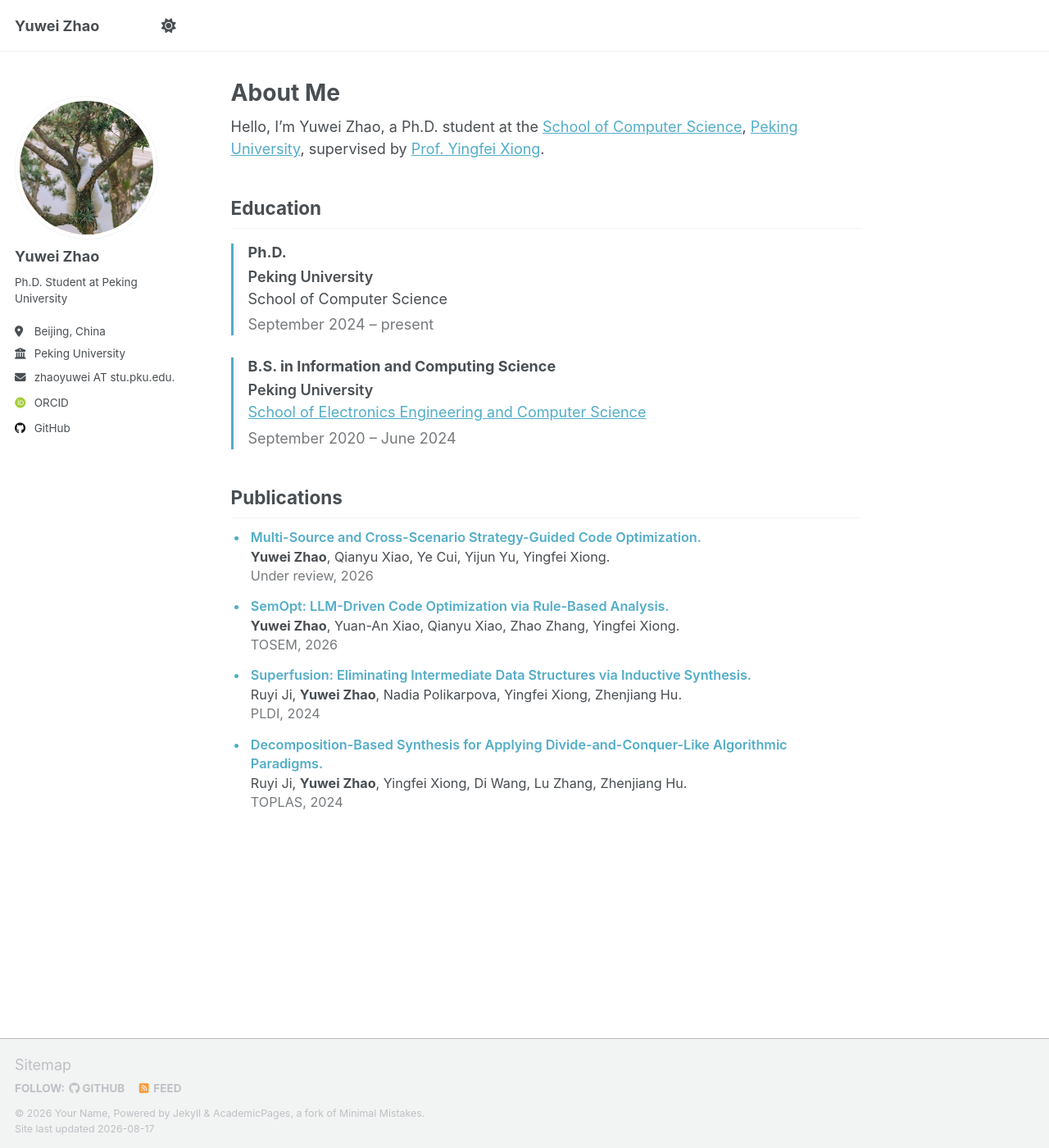
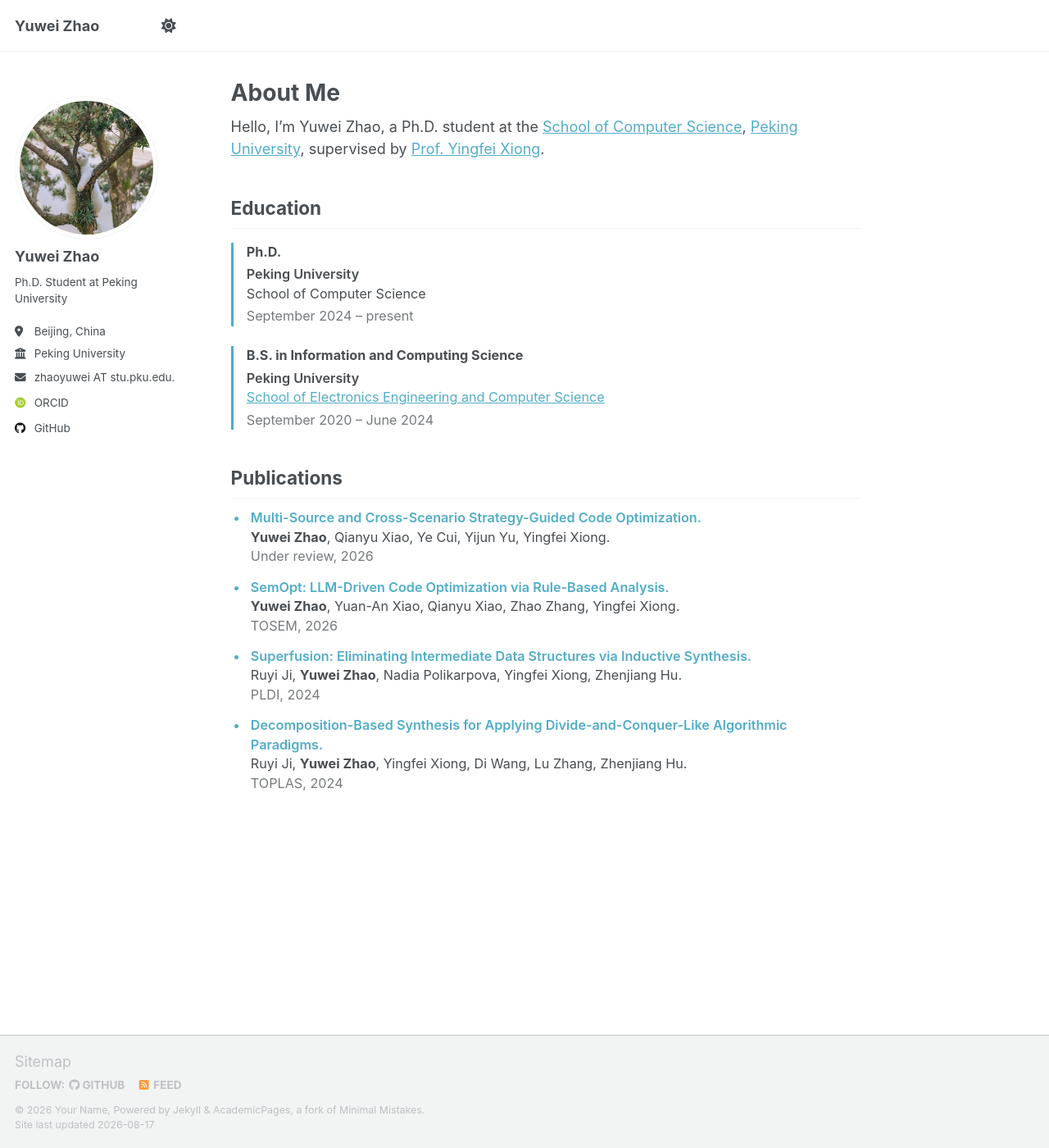
Before and after one commit to fyrsta7/fyrsta7.github.io, a Jekyll site: the page built from _pages/about.md, in a window 1280 px wide and 1400 px high. Shown: the whole window at 82% size. Built offline with Jekyll 4.4.1, drawn with Linux system fonts in a browser that asks for light colours; some web fonts are replaced; a script that is not in the unit is left out.

Commit message:
Match education and publication typography

```diff
--- a/_sass/layout/_homepage.scss
+++ b/_sass/layout/_homepage.scss
@@ -4,6 +4,8 @@
 
 .education-list {
   margin: 1em 0 2em;
+  font-size: 0.9em;
+  line-height: 1.45;
 }
 
 .education-entry {
@@ -14,11 +16,12 @@
   h3,
   p {
     margin: 0;
+    font-size: 1em;
+    line-height: 1.45;
   }
 
   h3 {
     padding-bottom: 0.25em;
-    font-size: $type-size-5;
   }
 
   &__institution {
@@ -28,7 +31,6 @@
   &__date {
     padding-top: 0.25em;
     color: var(--global-text-color);
-    font-size: $type-size-6;
     opacity: 0.75;
   }
 }
```
